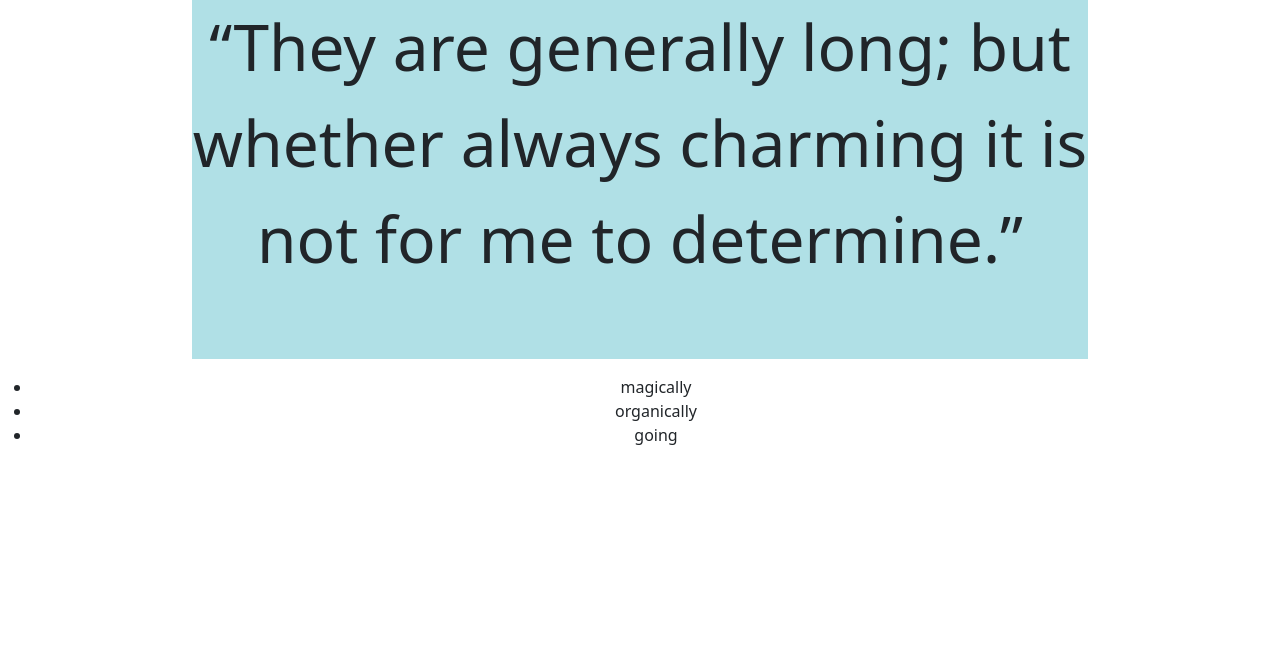
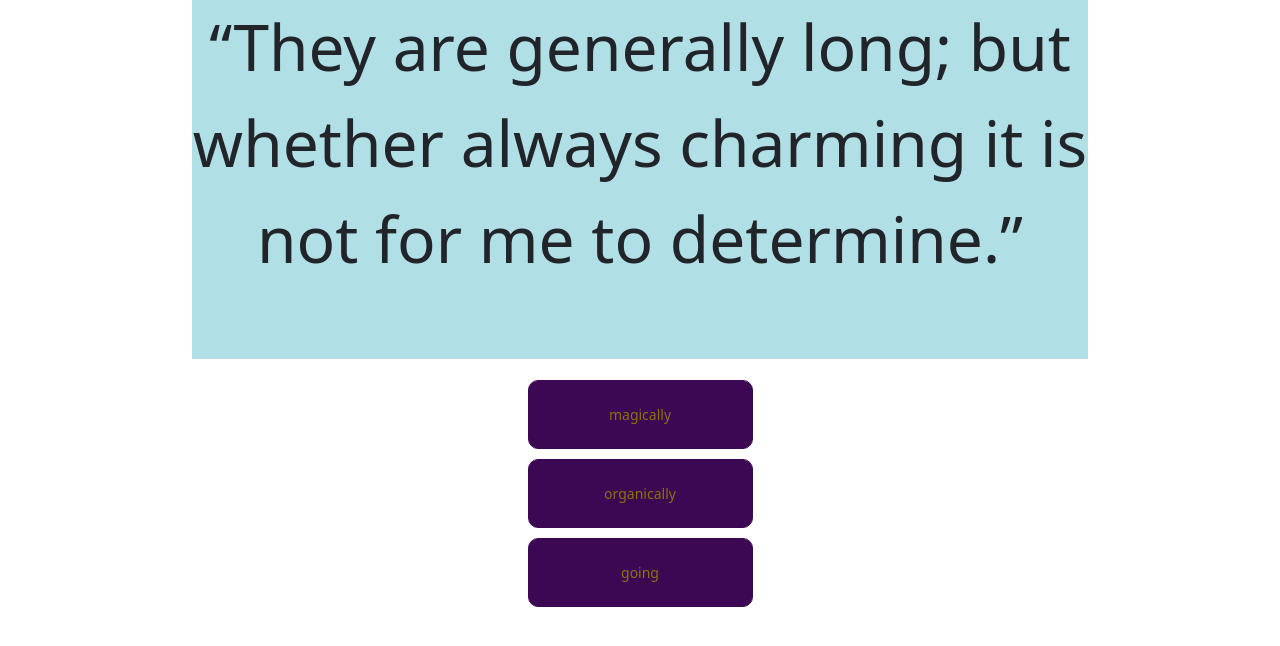
Before and after one commit to Leahie/NovaLang, a Flask app: page / in a window 1280 px wide. Shown: the part 73-719 px from the top of the page. Run offline with Flask 3, Linux system fonts and the light colour scheme.

Commit message:
The buttons are now very beautiful!
UL does not have bullets, the list is now a button (they do not do anything yet), and yah, super nice!

```diff
--- a/static/css/style.css
+++ b/static/css/style.css
@@ -22,3 +22,46 @@ h1{
 #text-corpus {
     font-size: 5vw;
 }
+
+
+a.options {
+    display: inline-block;
+    background-color: #3C0753;
+    border-radius: 10px;
+    border: 4px double #3C0753;
+    color:#8C730C;
+    text-align: center;
+    font-size: 14px;
+    padding: 20px;
+    width: 225px;
+    transition: all 0.5s;
+    cursor: pointer;
+    margin: 5px;
+    text-decoration: none;
+  }
+  a span.options {
+    cursor: pointer;
+    display: inline-block;
+    position: relative;
+    transition: 0.5s;
+  }
+  a span:after.options {
+    content: '\00bb';
+    position: absolute;
+    opacity: 0;
+    top: 0;
+    right: -20px;
+    transition: 0.5s;
+  }
+  a:hover.options {
+    background-color: #400e55;
+    color:#E6D8A0;
+    border: 4px double #D5C069;
+  }
+  a:hover span.options {
+    padding-right: 25px;
+  }
+  a:hover span:after.options {
+    opacity: 1;
+    right: 0;
+  }
--- a/templates/home.html
+++ b/templates/home.html
@@ -32,11 +32,22 @@
       <p id="text-corpus">{{data.text}}</p>
 
     </div>
-    <ul>
-      <li>{{data.modifiers[0]}}</li>
-      <li>{{data.modifiers[1]}}</li>
-      <li>{{data.modifiers[2]}}</li>
-    </ul>
+    <style>
+      ul.no-bullets {
+    list-style-type: none; /* Remove bullets */
+    padding: 0; /* Remove padding */
+    margin: 0; /* Remove margins */
+    text-decoration:none;
+    color:#8C730C;
+}
+    </style>
+    <div id = "answers">
+      <ul class="no-bullets">
+        <li><a class = "options" href="#">{{data.modifiers[0]}}</a></li>
+        <li><a class = "options" href="#">{{data.modifiers[1]}}</a></li>
+        <li><a class = "options" href="#">{{data.modifiers[2]}}</a></li>
+      </ul>
+    </div>
     <script src="/static/js/index.js"></script>
 </body>
 </html>
```
